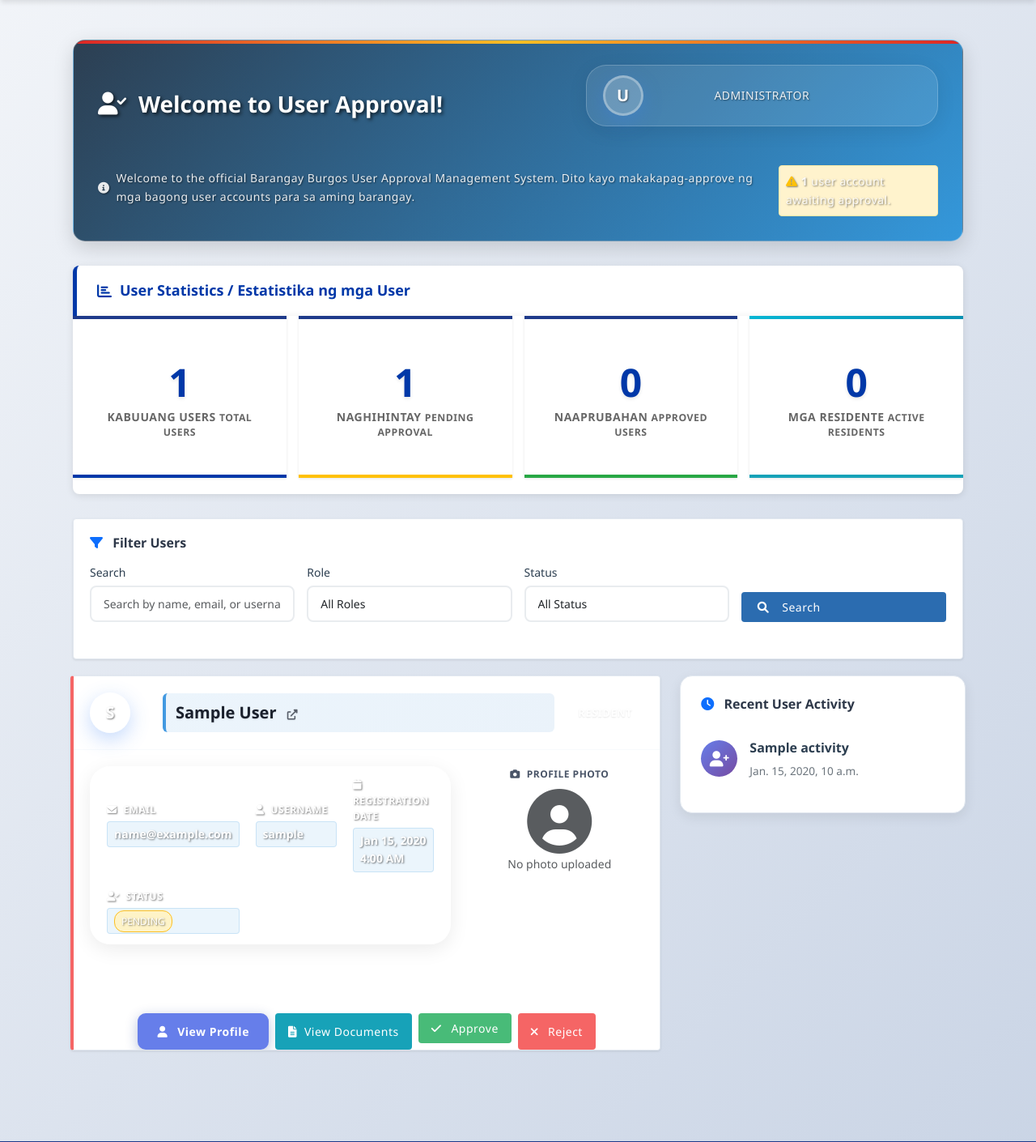
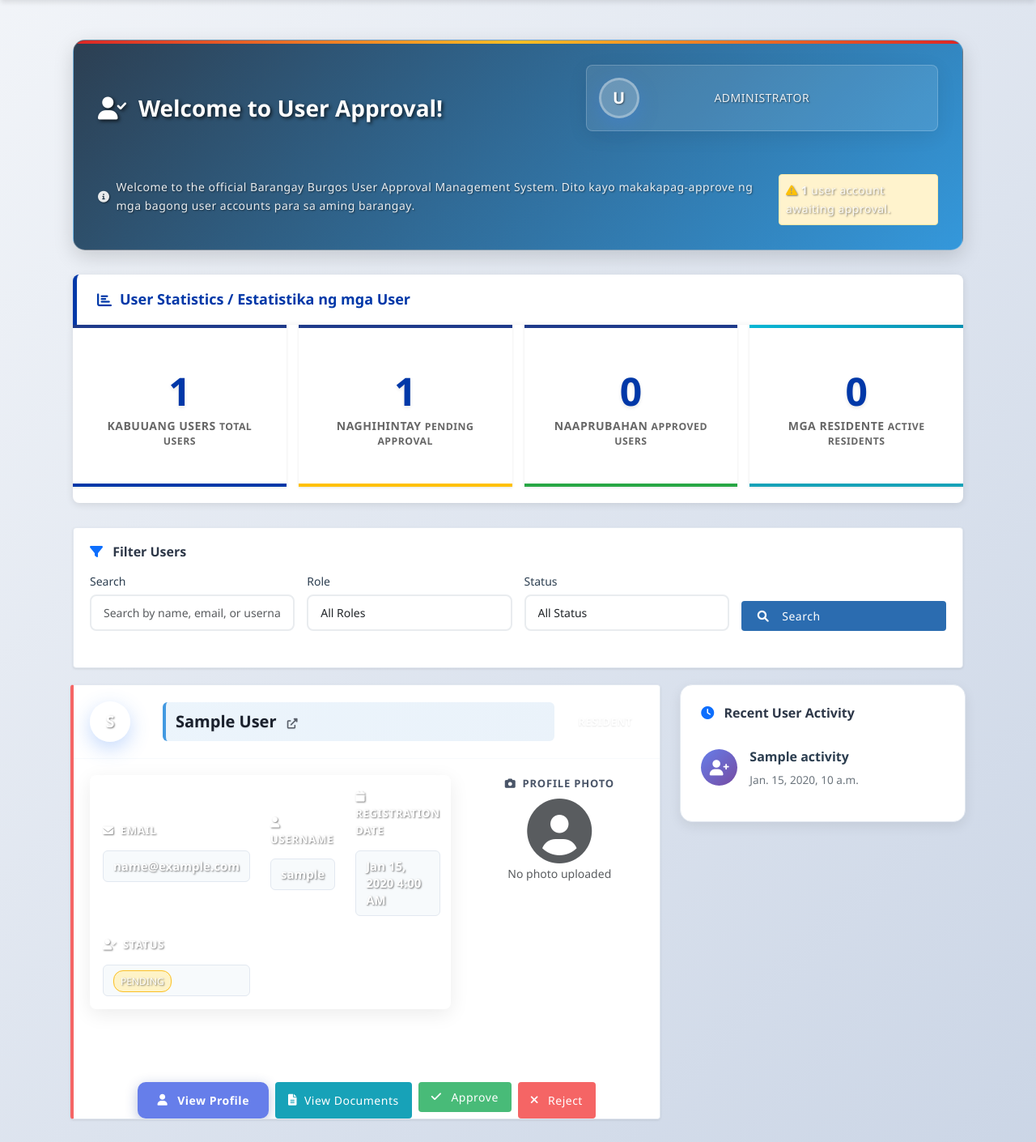
Before and after one commit to qwertyuiop547/mywebapp, a Django app: template templates/accounts/user_approval.html in a window 1280 px wide. Shown: the part 267-1677 px from the top of the page at 81% size. Run offline with Django 5.2, Linux system fonts and the light colour scheme; tables that the repository leaves empty hold one stand-in row (values such as "Sample post"); the template is opened without the code that fills it: values that come from a table or form of the project are taken from there, most other values are stand-ins (such as "Sample title", 1, 10 or a date in 2020).

Commit message:
Fix: Improve text clarity and remove blurry effects in user cards

```diff
--- a/templates/accounts/user_approval.html
+++ b/templates/accounts/user_approval.html
@@ -477,32 +477,46 @@
     .user-info {
         display: grid;
         grid-template-columns: 1fr 1fr 1fr;
-        gap: 20px;
-        margin-bottom: 20px;
+        gap: 25px;
+        margin-bottom: 25px;
+        padding: 15px;
+        background: #fafbfc;
+        border-radius: 8px;
+        border: 1px solid #e2e8f0;
     }
 
     .info-item {
         display: flex;
         flex-direction: column;
-        gap: 5px;
+        gap: 8px;
+        min-height: 60px;
     }
 
     .info-label {
-        font-size: 12px;
+        font-size: 13px;
         color: #4a5568;
         text-transform: uppercase;
-        font-weight: 600;
-        letter-spacing: 0.5px;
+        font-weight: 700;
+        letter-spacing: 0.8px;
+        margin-bottom: 6px;
+        font-family: 'Segoe UI', -apple-system, BlinkMacSystemFont, sans-serif;
+        text-rendering: optimizeLegibility;
+        -webkit-font-smoothing: antialiased;
     }
 
     .info-value {
-        color: #1a202c;
+        color: #2d3748;
         font-weight: 600;
-        font-size: 14px;
-        background: rgba(66, 153, 225, 0.1);
-        padding: 4px 8px;
-        border-radius: 4px;
-        border: 1px solid rgba(66, 153, 225, 0.2);
+        font-size: 15px;
+        background: #f7fafc;
+        padding: 8px 12px;
+        border-radius: 6px;
+        border: 1px solid #e2e8f0;
+        font-family: 'Segoe UI', -apple-system, BlinkMacSystemFont, sans-serif;
+        line-height: 1.4;
+        text-rendering: optimizeLegibility;
+        -webkit-font-smoothing: antialiased;
+        -moz-osx-font-smoothing: grayscale;
     }
 
     .user-actions {
```
